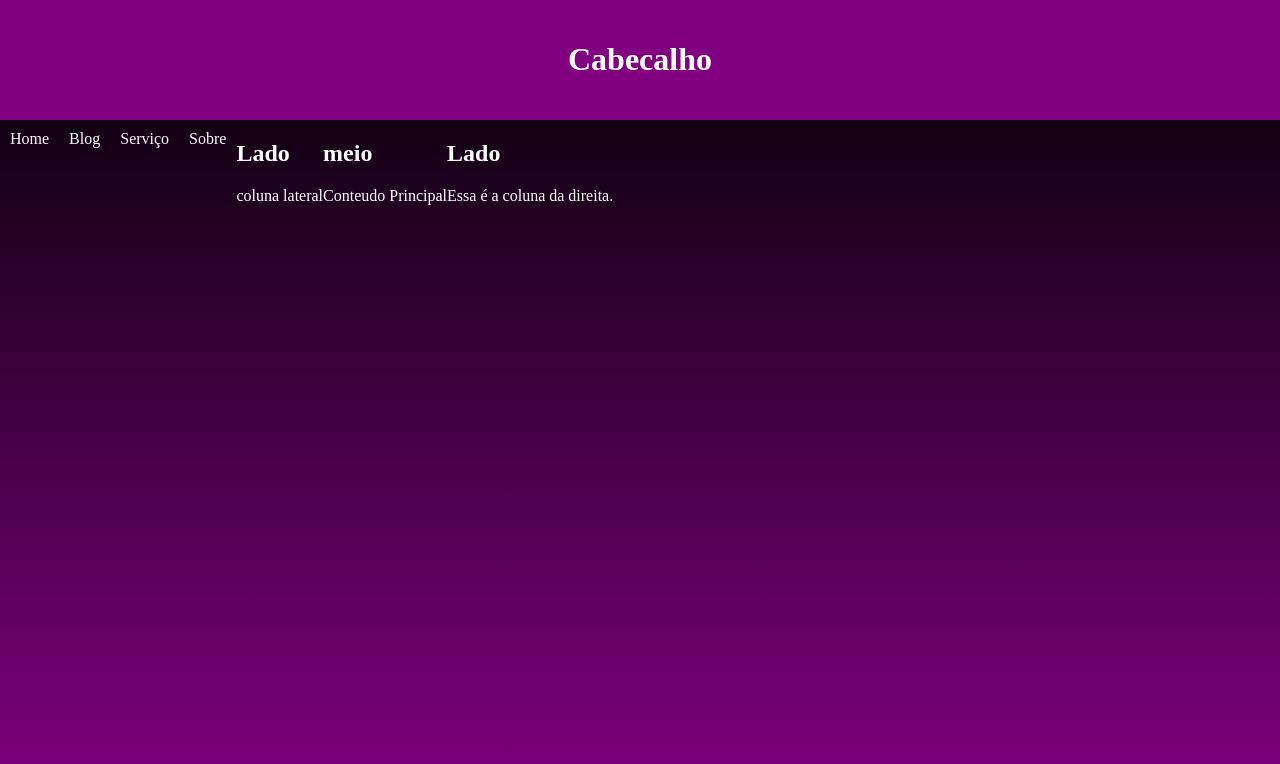
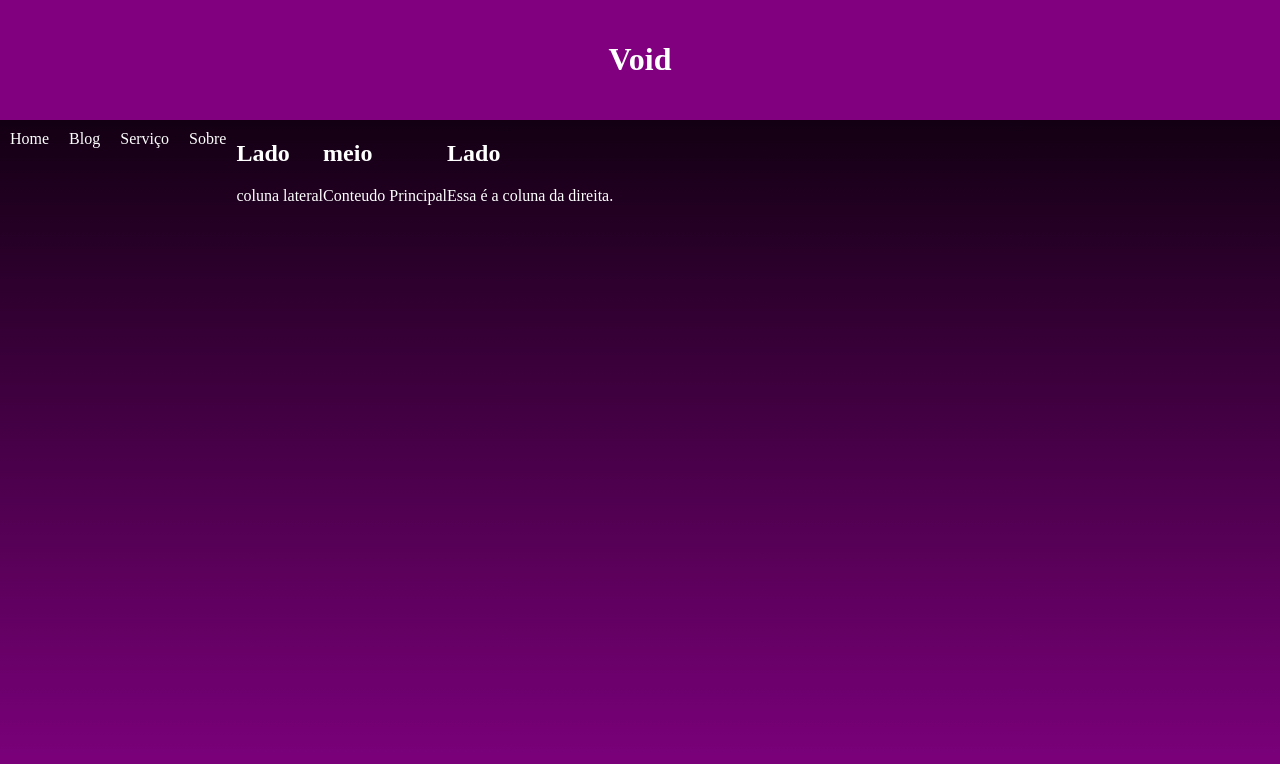
Before and after one commit to yRapha30/PW, a plain HTML site: page index/index.html in a window 1280 px wide. Drawn offline with Linux system fonts and the light colour scheme.

Commit message:
Update index.html

```diff
--- a/index/index.html
+++ b/index/index.html
@@ -4,7 +4,7 @@
     <meta charset="UTF-8">
     <meta http-equiv="X-UA-Compatible" content="IE=edge">
     <meta name="viewport" content="width=device-width, initial-scale=1.0">
-    <title>p2</title>
+    <title>PW</title>
     <style>
     body{
         margin: 0;
@@ -50,7 +50,7 @@
     </style>
 </head>
 <div class="cabeca">
-    <h1>Cabecalho</h1>
+    <h1>Void</h1>
 </div>
 <div class="menu">
     <a href="#">Home</a>
```
